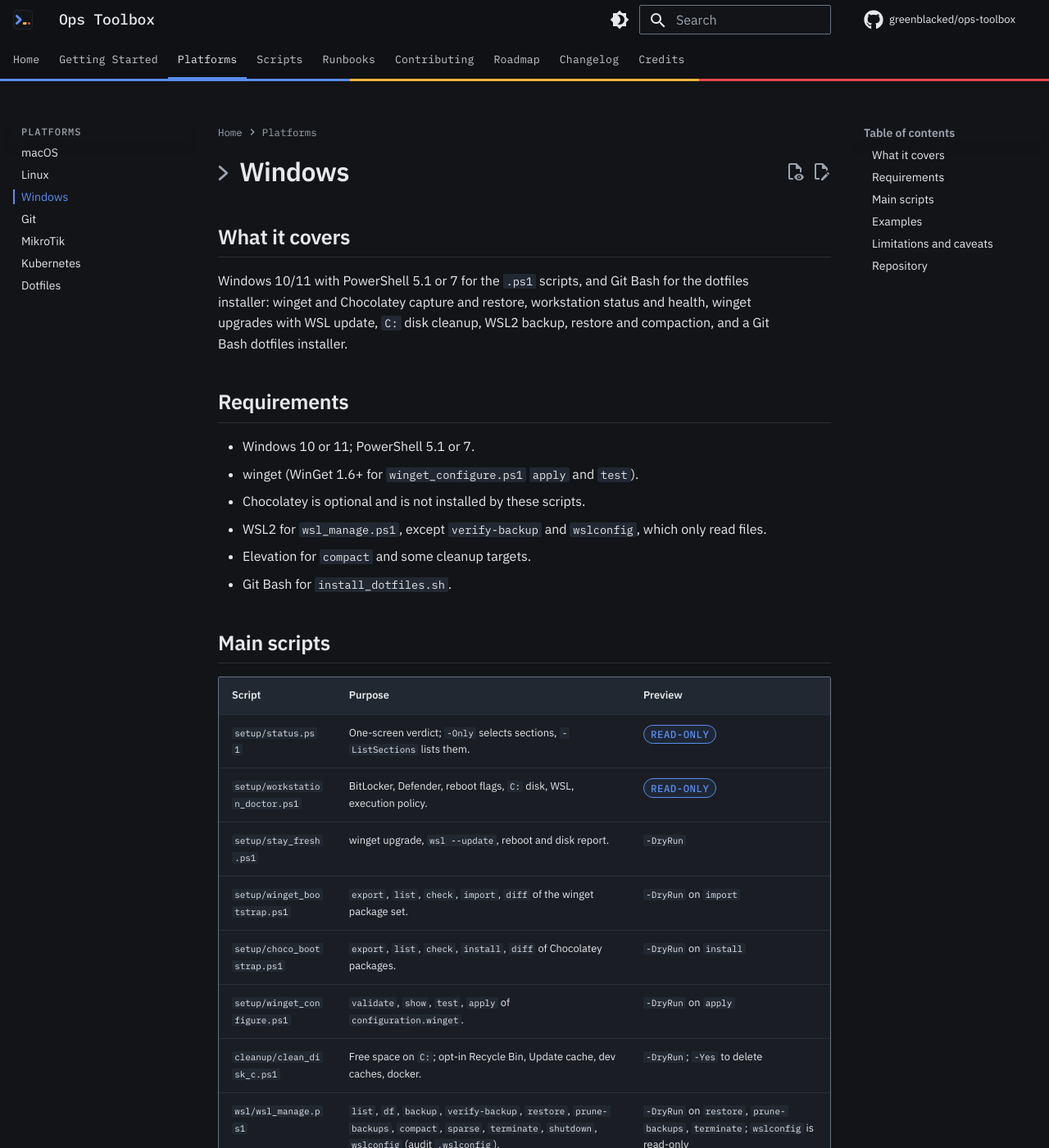
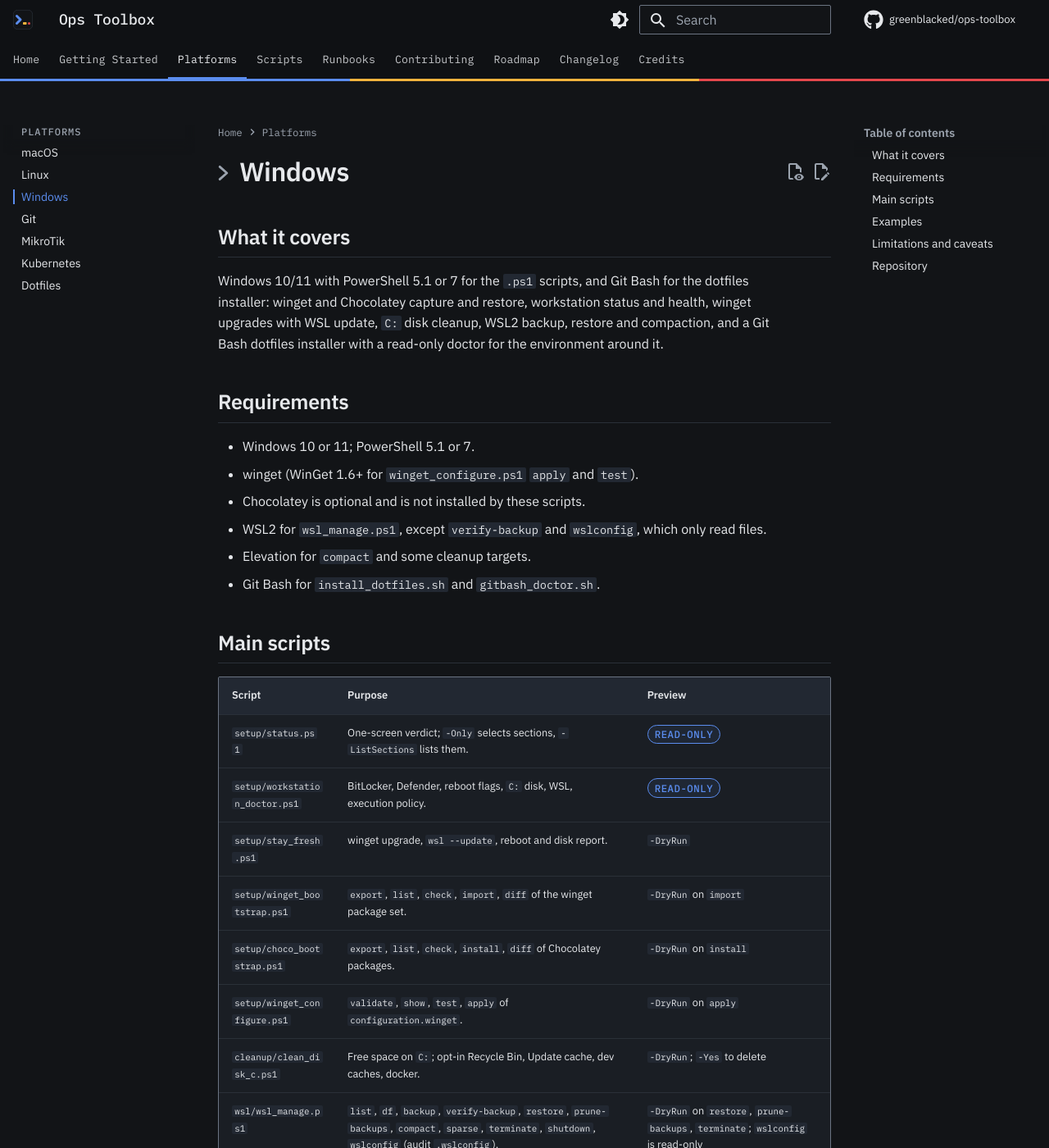
Before and after one commit to greenblacked/ops-toolbox, an MkDocs documentation site: the page built from docs/platforms/windows.md, in a window 1280 px wide and 1400 px high. Shown: the whole window at 82% size. Built offline with MkDocs 1.6.1 and Material for MkDocs 9.7.7, drawn with Linux system fonts in a browser that asks for light colours; comment, search, counter and statistics services are not loaded; some of the changed text lies outside the part shown.

Commit message:
feat(git-bash): add gitbash_doctor.sh, a read-only Git Bash doctor
Report the quiet Git Bash failures with the command that fixes each:
CRLF or unparseable dotfiles, a stale agent.env, Windows OpenSSH ahead
of Git's ssh, a OneDrive or spaced HOME, long paths off in Git and the
registry, missing Git settings and the Store python stub. Probes whose
tool is absent are skipped, so it runs on Linux too.

windows/tests/test_git_bash_scripts.sh covers it with fixture homes and
shims for reg.exe, cygpath, ssh-add and ssh-keygen; run.sh runs it.

````diff
--- a/docs/platforms/windows.md
+++ b/docs/platforms/windows.md
@@ -5,7 +5,8 @@
 Windows 10/11 with PowerShell 5.1 or 7 for the `.ps1` scripts, and Git Bash for
 the dotfiles installer: winget and Chocolatey capture and restore, workstation
 status and health, winget upgrades with WSL update, `C:` disk cleanup, WSL2
-backup, restore and compaction, and a Git Bash dotfiles installer.
+backup, restore and compaction, and a Git Bash dotfiles installer with a
+read-only doctor for the environment around it.
 
 ## Requirements
 
@@ -15,7 +16,7 @@
 - WSL2 for `wsl_manage.ps1`, except `verify-backup` and `wslconfig`, which
   only read files.
 - Elevation for `compact` and some cleanup targets.
-- Git Bash for `install_dotfiles.sh`.
+- Git Bash for `install_dotfiles.sh` and `gitbash_doctor.sh`.
 
 ## Main scripts
 
@@ -32,6 +33,7 @@
 | `cleanup/clean_disk_c.ps1` | Free space on `C:`; opt-in Recycle Bin, Update cache, dev caches, docker. | `-DryRun`; `-Yes` to delete |
 | `wsl/wsl_manage.ps1` | `list`, `df`, `backup`, `verify-backup`, `restore`, `prune-backups`, `compact`, `sparse`, `terminate`, `shutdown`, `wslconfig` (audit `.wslconfig`). | `-DryRun` on `restore`, `prune-backups`, `terminate`; `wslconfig` is read-only |
 | `git-bash/install_dotfiles.sh` | Copy `.bashrc`, `.bash_profile`, `.aliases` into `$HOME` with backups. | `--dry-run`; `--status` is read-only |
+| `git-bash/gitbash_doctor.sh` | Git Bash health: CRLF or broken dotfiles, stale `ssh-agent`, Windows OpenSSH on `PATH`, OneDrive `HOME`, long paths, Git settings, Store `python` stub. | <span class="stage stage-report">read-only</span> |
 
 <!-- markdownlint-enable MD033 -->
 
@@ -47,6 +49,10 @@
     .\windows\setup\workstation_doctor.ps1 -MinFreePercent 20
     .\windows\setup\winget_bootstrap.ps1 diff
     .\windows\wsl\wsl_manage.ps1 wslconfig
+    ```
+
+    ```bash
+    ./windows/git-bash/gitbash_doctor.sh
     ```
 
 === "Preview"
````
Also changed, not shown: changelog.d/added/gitbash-doctor.md (added, +10 -0 lines), docs/scripts/index.md (+1 -0 lines), windows/git-bash/README.md (+44 -0 lines), 3 other files.
